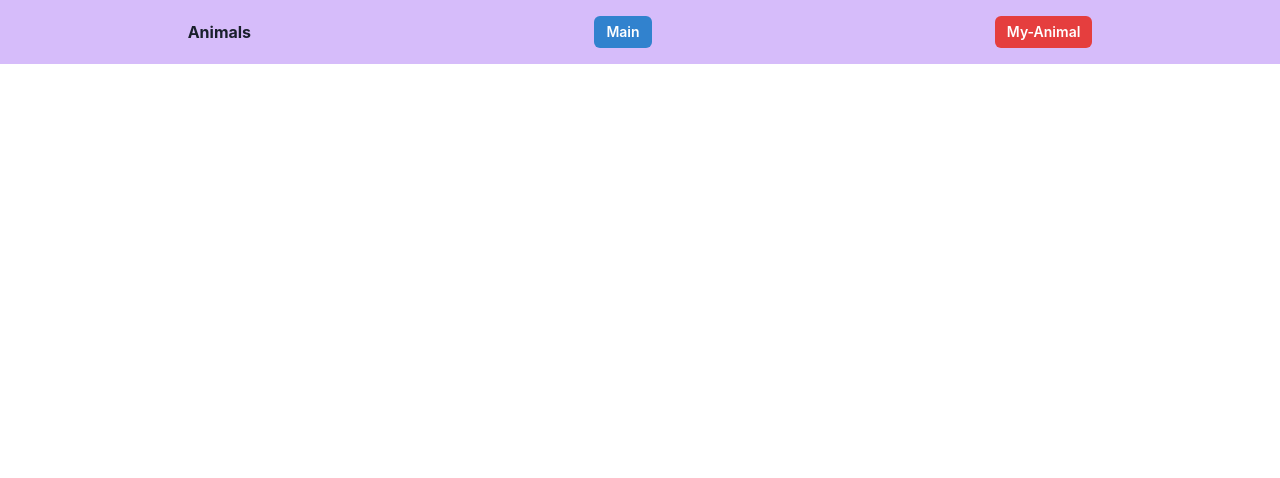
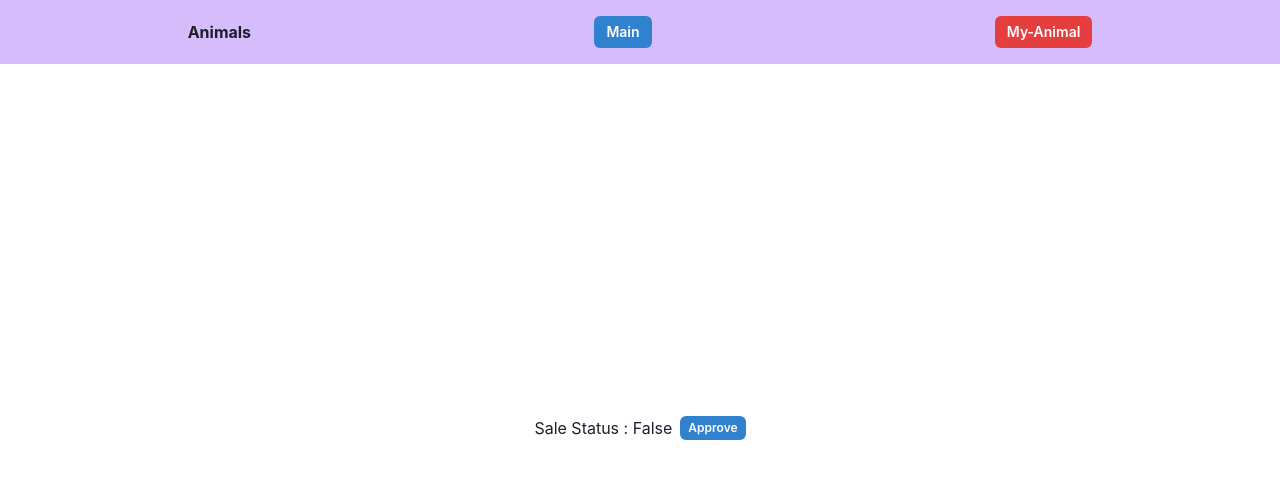
Before and after one commit to jeondoh/study-blockchain, a React (Create React App) app in the folder basic-minting-animal/frontend/: page /my-animal in a window 1280 px wide. Shown: the top 478 px of the page. Built offline with nearby package versions, Linux system fonts and the light colour scheme; what web3 would draw is missing.

Commit message:
feat: 판매 승인 상태 체크

```diff
--- a/basic-minting-animal/frontend/src/contracts/index.ts
+++ b/basic-minting-animal/frontend/src/contracts/index.ts
@@ -529,8 +529,10 @@
   },
 ];
 
-const mintAnimalTokenAddress = "0x18C15657A5e1895EE08615b5588134580c1c1c3D";
-const saleAnimalTokenAddress = "0x1a985FcCf87D4b8d6000Ea793F1950CD20C9561F";
+export const mintAnimalTokenAddress =
+  "0x18C15657A5e1895EE08615b5588134580c1c1c3D";
+export const saleAnimalTokenAddress =
+  "0x1a985FcCf87D4b8d6000Ea793F1950CD20C9561F";
 
 export const web3 = new Web3(window.ethereum);
 
--- a/basic-minting-animal/frontend/src/routes/myAnimal.tsx
+++ b/basic-minting-animal/frontend/src/routes/myAnimal.tsx
@@ -1,7 +1,6 @@
 import React, { FC, useEffect, useState } from "react";
-import { mintAnimalTokenContract } from "../contracts";
-import animalCard from "../components/animalCard";
-import { Grid } from "@chakra-ui/react";
+import { mintAnimalTokenContract, saleAnimalTokenAddress } from "../contracts";
+import { Button, Flex, Grid, Text } from "@chakra-ui/react";
 import AnimalCard from "../components/animalCard";
 
 interface MyAnimalProps {
@@ -10,6 +9,8 @@
 
 const MyAnimal = ({ account }: MyAnimalProps) => {
   const [animalCardArray, setAnimalCardArray] = useState<string[]>();
+  const [saleStatus, setSaleStatus] = useState<boolean>(false);
+
   const getAnimalTokens = async () => {
     try {
       const balanceLength = await mintAnimalTokenContract.methods
@@ -34,23 +35,63 @@
     }
   };
 
+  const getIsApprovedForAll = async () => {
+    try {
+      const response = await mintAnimalTokenContract.methods
+        .isApprovedForAll(account, saleAnimalTokenAddress)
+        .call();
+      if (response) {
+        setSaleStatus(response);
+      }
+    } catch (e) {
+      console.log(e);
+    }
+  };
+
+  const onClickApproveToggle = async () => {
+    try {
+      if (!account) return;
+      const response = await mintAnimalTokenContract.methods
+        .setApprovalForAll(saleAnimalTokenAddress, !saleStatus)
+        .send({ from: account });
+
+      if (response.status) {
+        setSaleStatus(!saleStatus);
+      }
+    } catch (e) {
+      console.log(e);
+    }
+  };
+
   useEffect(() => {
     if (!account) return;
 
     getAnimalTokens();
+    getIsApprovedForAll();
   }, [account]);
 
-  useEffect(() => {
-    console.log(animalCardArray);
-  }, [animalCardArray]);
-
   return (
-    <Grid templateColumns="repeat(4, 1fr)" gap={8}>
-      {animalCardArray &&
-        animalCardArray.map((v, i) => {
-          return <AnimalCard key={i} animalType={v} />;
-        })}
-    </Grid>
+    <>
+      <Flex alignItems="center">
+        <Text display="inline-block">
+          Sale Status : {saleStatus ? "True" : "False"}
+        </Text>
+        <Button
+          size="xs"
+          ml={2}
+          colorScheme={saleStatus ? "red" : "blue"}
+          onClick={onClickApproveToggle}
+        >
+          {saleStatus ? "Cancel" : "Approve"}
+        </Button>
+      </Flex>
+      <Grid templateColumns="repeat(4, 1fr)" gap={8} mt={4}>
+        {animalCardArray &&
+          animalCardArray.map((v, i) => {
+            return <AnimalCard key={i} animalType={v} />;
+          })}
+      </Grid>
+    </>
   );
 };
 
```
